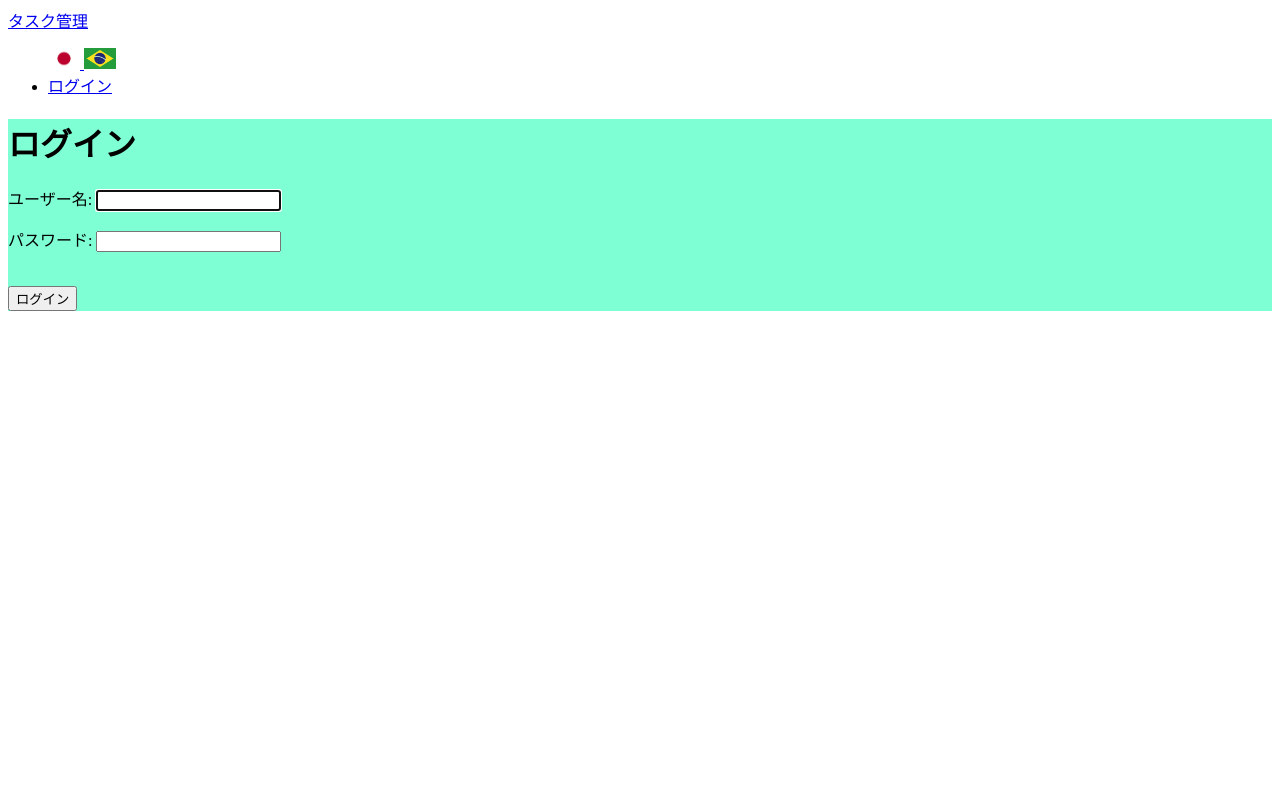
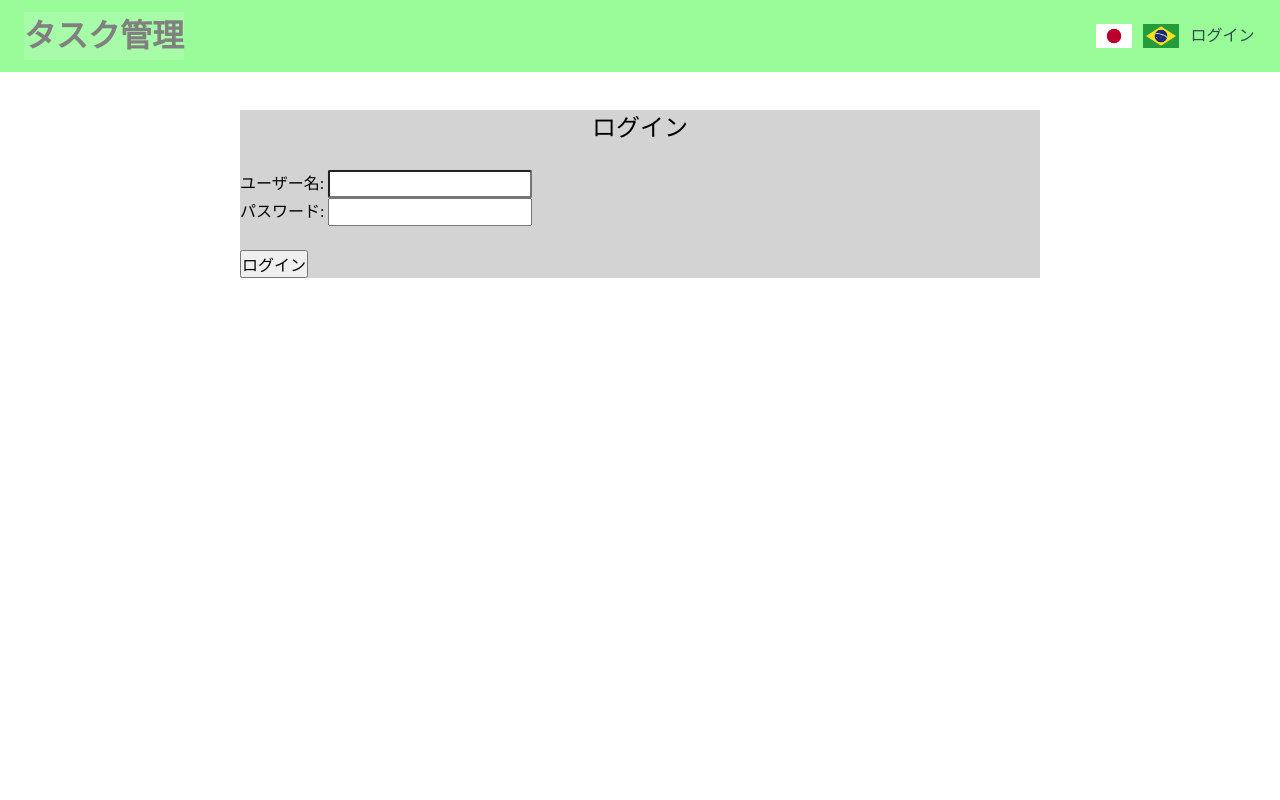
Before and after one commit to TakSakamoto-Osaka/TaskManager, a Django app: page /ja/login/ in a window 1280 px wide. Run offline with Django 5.2, Linux system fonts and the light colour scheme.

Commit message:
reset.css追加, ログイン画面CSSバニラに変更

```diff
--- /dev/null
+++ b/base/static/css/reset.css
@@ -0,0 +1,118 @@
+/* ボックスモデルと余白リセット */
+*, *::before, *::after {
+  box-sizing: border-box;
+}
+
+* {
+  margin: 0;
+  padding: 0;
+}
+
+/* html / body 基本設定 */
+html, body {
+  height: 100%;
+}
+
+body {
+  line-height: 1.5;
+  -webkit-text-size-adjust: 100%;
+}
+
+/* タイポグラフィ */
+h1, h2, h3, h4, h5, h6 {
+  font-size: inherit;
+  font-weight: inherit;
+}
+
+/* 基本的なテキスト要素 */
+b, strong {
+  font-weight: bolder;
+}
+
+/* 段落 */
+p {
+  margin: 0;
+}
+
+/* リスト */
+ul, ol {
+  list-style: none;
+  padding-left: 0;
+}
+
+/* アンカー */
+a {
+  color: inherit;
+  text-decoration: none;
+}
+a:hover {
+  text-decoration: underline;
+}
+
+/* 画像・メディア */
+img, picture, video, canvas, svg {
+  display: block;
+  max-width: 100%;
+}
+img {
+  vertical-align: bottom;
+}
+
+/* フォーム要素 */
+button, input, select, textarea {
+  font: inherit;
+  color: inherit;
+}
+
+button {
+  background: none;
+  border: none;
+  padding: 0;
+  cursor: pointer;
+}
+
+button:focus,
+input:focus,
+select:focus,
+textarea:focus {
+  outline: 2px solid #2684ff;
+  outline-offset: 2px;
+}
+
+/* textarea のリサイズ */
+textarea {
+  resize: vertical;
+}
+
+/* テーブル */
+table {
+  border-collapse: collapse;
+  border-spacing: 0;
+  width: 100%;
+}
+
+th, td {
+  padding: 0;
+  text-align: left;
+}
+
+/* 引用 */
+blockquote, q {
+  quotes: none;
+}
+blockquote::before, blockquote::after,
+q::before, q::after {
+  content: '';
+}
+
+/* フィールドセットなど */
+fieldset {
+  border: 0;
+  margin: 0;
+  padding: 0;
+}
+
+/* hidden属性 */
+[hidden] {
+  display: none !important;
+}
--- a/base/static/css/style.css
+++ b/base/static/css/style.css
@@ -1,10 +1,100 @@
-.i18n_flag img {
-    width: 16px;
+/* 共通設定 */
+
+input:focus,
+textarea:focus {
+  outline: none;                  /* デフォルトは消す */
+  box-shadow: 0 0 0 0.2px silver;  /* 代わりにカスタム枠線 */
+  border-radius: 2px;
+}
+
+h1 {
+    text-align: center;
+    margin-bottom: 1em;
+    font-size: 1.5em;
+}
+
+/* 国旗 */
+.i18n_flag {
+    width: 36px;
     vertical-align: text-middle;
 }
 
-.main-content {
-    max-width: 1500px;
-    margin: 0 auto;
-    background-color: aquamarine;
+/* ナビゲーション */
+.nav {
+  display: flex;                 /* ロゴとメニューを横並び */
+  justify-content: space-between;/* 左右に配置 */
+  align-items: center;
+  padding: 0.75rem 1.5rem;
+  background-color: palegreen;     /* サイトメインカラー */
+  color: darkslategrey;
 }
+
+/* ロゴ */
+.nav-logo {
+  font-size: 2rem;
+  font-weight: bold;
+  color: gray;
+  text-decoration: none;
+}
+
+/* メニューリスト */
+.nav-list {
+  list-style: none;
+  display: flex;                  /* li を横並び */
+  gap: 1rem;                      /* li 間のすき間 */
+}
+
+/* 国旗群 */
+.flag-list {
+    display: flex;         /* 横並び */
+    gap: 0.5em;             /* 画像間の余白 */
+    align-items: center;
+}
+
+/* 各メニューリンク */
+.nav-list a {
+  text-decoration: none;
+  padding: 0.4rem 0.1rem;
+  border-radius: 4px;
+  transition: background-color 0.2s ease;
+}
+
+.nav-logo {
+  background-color: rgba(255, 255, 255, 0.15);
+}
+
+.nav-list a:hover {
+  background-color: rgba(255, 255, 255, 0.15);
+}
+
+/* ログイン画面 */
+.login-content {
+    max-width: 800px;
+    margin: 3% auto;
+    background-color: lightgray;
+}
+
+
+/* 画面幅が 600px 以下のとき */
+@media (max-width: 600px) {
+  .nav {
+    flex-direction: column;      /* ロゴの下にメニュー */
+    align-items: flex-start;
+  }
+
+  .nav-list {
+    flex-direction: column;      /* メニューを縦並びに */
+    width: 100%;
+    margin-top: 0.5rem;
+  }
+
+  .nav-list li {
+    width: 100%;
+  }
+
+  .nav-list a {
+    display: block;
+    width: 100%;
+    padding: 0.6rem 0.8rem;
+  }
+}
--- a/templates/base.html
+++ b/templates/base.html
@@ -8,6 +8,7 @@
   <meta http-equiv="X-UA-Compatible" content="IE=edge">
   <meta name="viewport" content="width=device-width, initial-scale=1.0">
   <title>{{ TITLE }}</title>
+  <link rel="stylesheet" href="{% static 'css/reset.css' %}">
   <link rel="stylesheet" href="{% static 'css/style.css' %}">
 </head>
 
--- a/templates/pages/login.html
+++ b/templates/pages/login.html
@@ -4,6 +4,7 @@
 {% block title %}{% trans "ログイン" %}{% endblock %}
 {% block main %}
 
+<section class="login-content">
     <h1>{% trans "ログイン" %}</h1>
     <form method="post">
         {% csrf_token %}
@@ -12,3 +13,4 @@
         <input type="submit" value="{% trans "ログイン" %}">
     </form>
 {% endblock %}
+</section>
--- a/templates/snippets/header.html
+++ b/templates/snippets/header.html
@@ -2,34 +2,32 @@
 {% load i18n_switcher %}
 {% load static %}
 
-<nav class="navbar navbar-expand-lg navbar-dark bg-primary" style="margin-bottom: 1rem;">
-    <div class="container-fluid">
-        <a class="navbar-brand" href="{% url 'top' %}">{% trans "タスク管理" %}</a>
-        <div class="collapse navbar-collapse" id="navbarNav">
-            <ul class="navbar-nav ms-auto">
+<nav class="nav">
+    <a class="nav-logo" href="{% url 'top' %}">{% trans "タスク管理" %}</a>
+    <ul class="nav-list">
+        <div class="flag-list">
             <a href="{{ request|switch_i18n:'ja' }}">
-                    <img class="i18n_flag" style="width: 32px; vertical-align: text-middle;" src="{% static 'images/flag-ja-16.png' %}"/>
+                <img class="i18n_flag" src="{% static 'images/flag-ja-16.png' %}"/>
             </a>
             <a href="{{ request|switch_i18n:'pt' }}">
-                    <img class="i18n_flag" style="width: 32px; vertical-align: text-middle;" src="{% static 'images/flag-pt-16.png' %}"/>
+                <img class="i18n_flag" src="{% static 'images/flag-pt-16.png' %}"/>
             </a>
+        <div>
 
         {% if request.user.is_authenticated %}
-                <span class="navbar-text">
+        <span class="">
             {% trans "ようこそ" %} {{ user.get_username }} {% trans "さん" %}
         </span>
-                <li class="nav-item">
+        <li class="">
             <form action="{% url 'logout' %}" method="post">
                 {% csrf_token %}
                 <input class="nav-link" type="submit" value="{% trans "ログアウト" %}">
             </form>
         </li>
         {% else %}
-                <li class="nav-item">
+        <li class="">
             <a class="nav-link" href="{% url 'login' %}">{% trans "ログイン" %}</a>
         </li>
         {% endif %}
     </ul>
-        </div>
-    </div>
 </nav>
```
Lines whose indentation alone changed are shown as unchanged.
